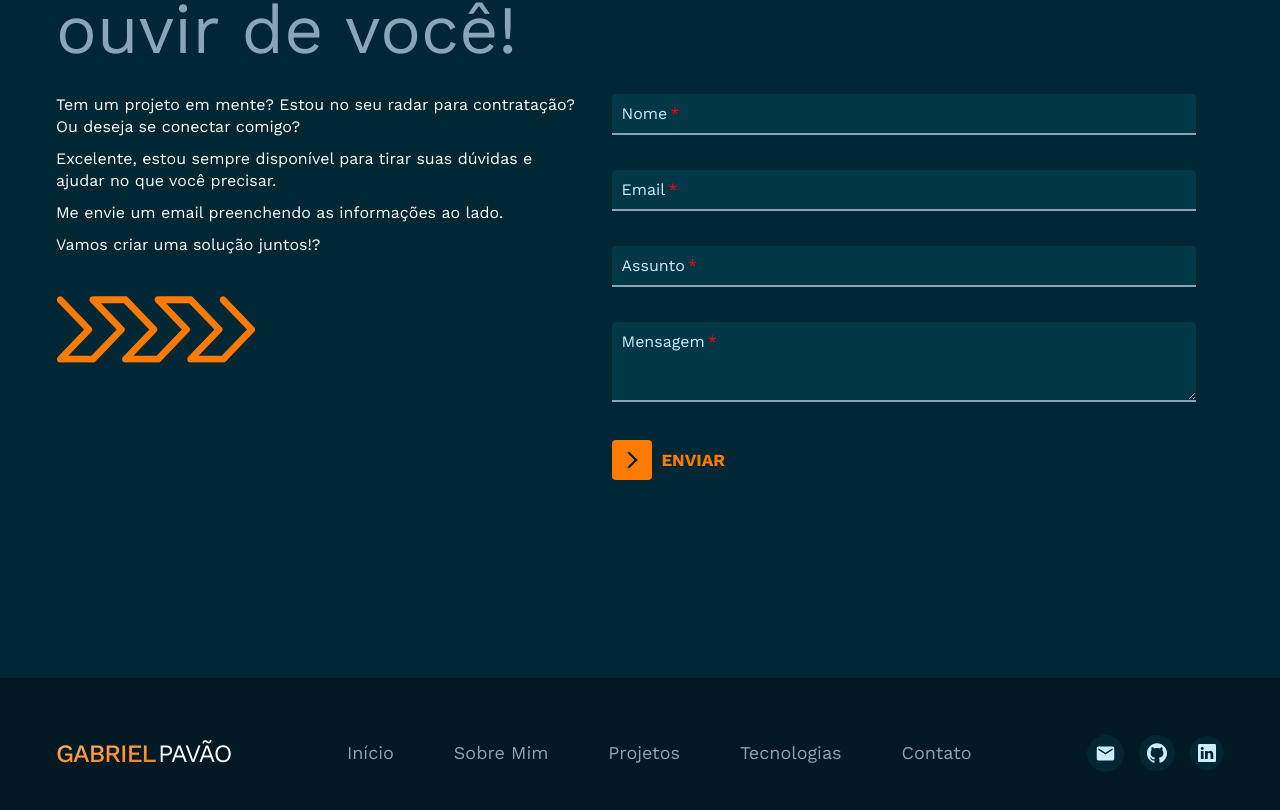
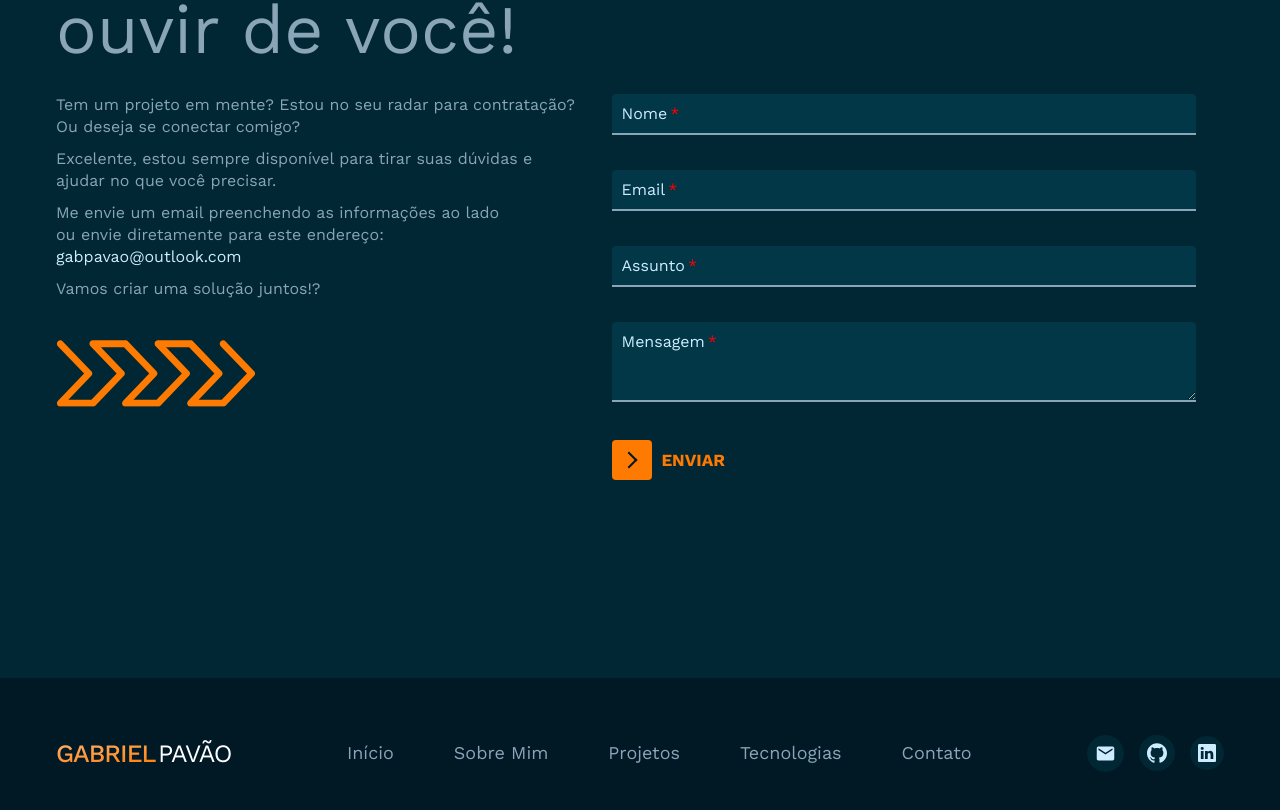
Before and after one commit to gabrielgpavao/gabriel-frontend-portfolio-app, a React (Vite) app: page / in a window 1280 px wide. Shown: the part 2334-3144 px from the top of the page. Built offline with nearby package versions, Linux system fonts and the light colour scheme; no server answers.

Commit message:
feat: change contact section paragraphs color and add email address to it

```diff
--- a/src/pages/Portfolio/components/Contact/Contact.tsx
+++ b/src/pages/Portfolio/components/Contact/Contact.tsx
@@ -15,7 +15,7 @@ export function Contact ({ id }: iIdProps): JSX.Element {
 					<div>
 						<p>Tem um projeto em mente? Estou no seu radar para contratação? Ou deseja se conectar comigo?</p>
 						<p>Excelente, estou sempre disponível para tirar suas dúvidas e ajudar no que você precisar.</p>
-						<p>Me envie um email preenchendo as informações ao lado.</p>
+						<p>Me envie um email preenchendo as informações ao lado <br/>ou envie diretamente para este endereço: <br/><a href='mailto:gabpavao@outlook.com'>gabpavao@outlook.com</a></p>
 						<p>Vamos criar uma solução juntos!?</p>
 						<img src={arrowIcon} alt="" />
 					</div>
--- a/src/pages/Portfolio/components/Contact/StyledContact.ts
+++ b/src/pages/Portfolio/components/Contact/StyledContact.ts
@@ -32,7 +32,16 @@ export const StyledContact = styled.div`
 	}
 
 	p {
+		color: var(--blue5);
 		line-height: 22px;
+
+		a {
+			color: var(--blue6);
+		}
+
+		a:hover {
+			text-decoration: underline;
+		}
 	}
 
 	div div p:last-child{
```
